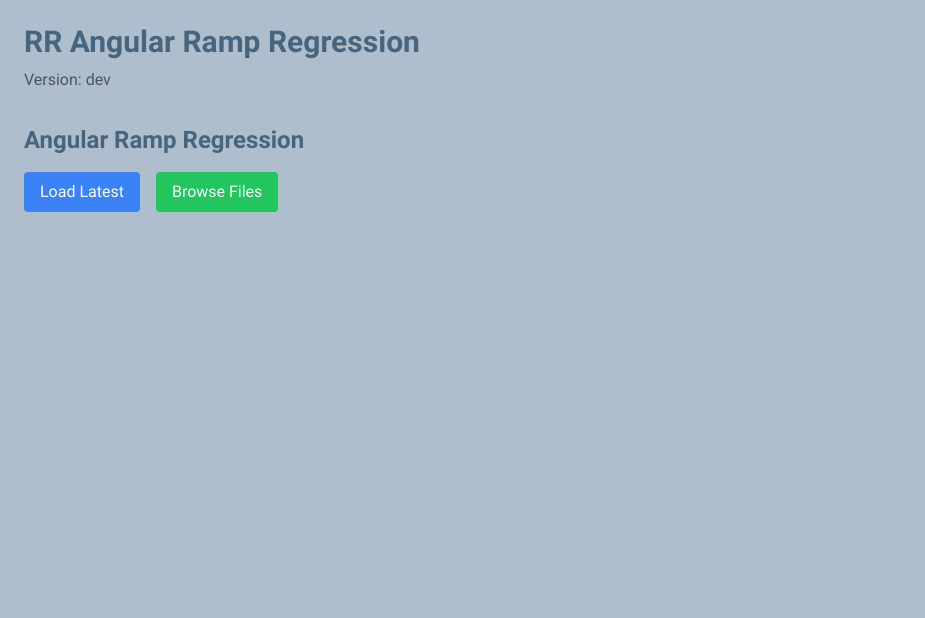
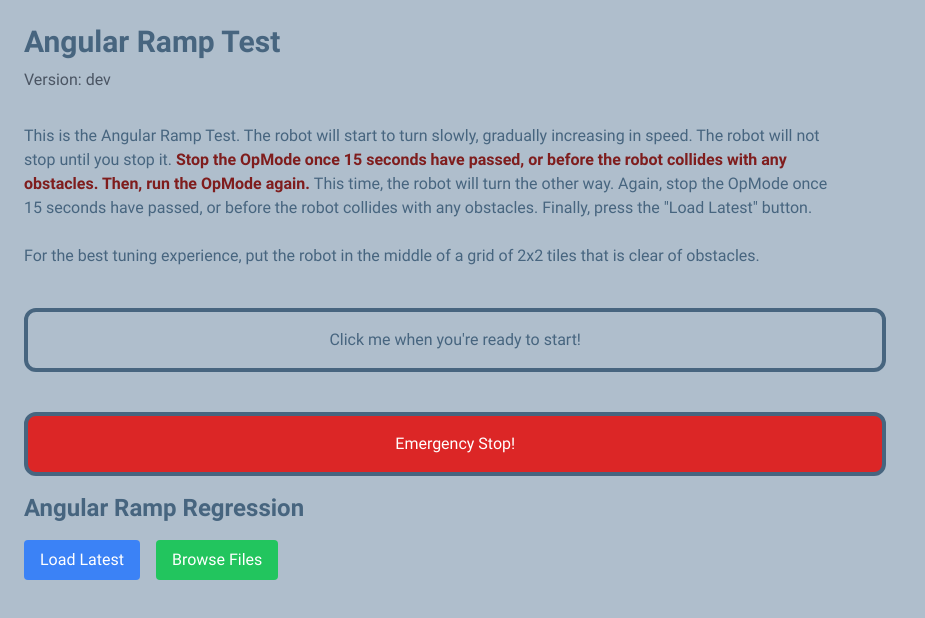
Before and after one commit to HermesFTC/Hermes, a React (Vite) app in the folder hermes-frontend/: page /hermes/angular-ramp in a window 1280 px wide. Shown: the top 618 px of the page, without its empty margins (0-925 px from the left). Built offline with nearby package versions, Linux system fonts and the light colour scheme.

Commit message:
feat: angular sysid pages

```diff
--- a/hermes-frontend/src/pages/sysid/AngularRampPage.tsx
+++ b/hermes-frontend/src/pages/sysid/AngularRampPage.tsx
@@ -1,17 +1,57 @@
+import { GenericButton } from '@/components/GenericButton';
+import { ImportantInstruction } from '@/components/TextModifications';
 import { AngularRampRegression } from '@/components/graph';
-import React from 'react';
+import TuningOpModeButton from '@/components/tuning/TuningOpModeButton';
+import { BASE_HERMES_URL, BASE_TUNING_CONFIG_PATH, TUNING_OPMODE_PATHS } from '@/constants';
+import { useSetConfigVariable } from '@/hooks/useConfigVariables';
+import { RunState } from '@/store/types/opmode';
+import React, { useState } from 'react';
+
+const CONFIG_PREFIX = BASE_TUNING_CONFIG_PATH + TUNING_OPMODE_PATHS.ANGULAR_RAMP;
 
 const AngularRampPage: React.FC = () => {
+  const setConfig = useSetConfigVariable();
+
+  const [runState, setRunState] = useState(RunState.IDLE);
+
+  const updateRunState = (runState: RunState) => {
+    setRunState(runState)
+    switch (runState) {
+      // once the test is done once, set the direction to reverse
+      case RunState.STOPPED:
+        setConfig(CONFIG_PREFIX + "direction", -1.0);
+        break;
+    }
+  }
+
   return (
     <div className="content p-6 w-full max-w-7xl mx-auto">
       <header className="mb-8">
-        <h1 className="text-3xl font-bold mb-2">RR Angular Ramp Regression</h1>
+        <h1 className="text-3xl font-bold mb-2">Angular Ramp Test</h1>
         <p className="text-gray-600 mb-4">Version: {import.meta.env.VITE_APP_VERSION || 'dev'}</p>
       </header>
 
-      <div className="w-full">
+      <div className="lg:w-2/3">
+        <p>
+          This is the Angular Ramp Test. The robot will start to turn slowly, gradually increasing in speed. The robot will not stop until you stop it.
+          <ImportantInstruction> Stop the OpMode once 15 seconds have passed, or before the robot collides with any obstacles. Then, run the OpMode again. </ImportantInstruction>
+           This time, the robot will turn the other way. Again, stop the OpMode once 15 seconds have passed, or before the robot collides with any obstacles.
+          Finally, press the "Load Latest" button.
+          <br></br><br></br>
+          For the best tuning experience, put the robot in the middle of a grid of 2x2 tiles that is clear of obstacles.
+        </p>
+
+      </div>
+
+      <div className="lg:mr-[30%]">
+        <TuningOpModeButton runState={runState} setRunState={updateRunState} opModeName="AngularRampTest"></TuningOpModeButton>
+      </div>
+
+      <div className="w-full mt-4">
         <AngularRampRegression />
       </div>
+
+      <GenericButton href={BASE_HERMES_URL + "/angular-step"} className={"p-4 rounded-xl mt-10 transition duration-500 " + (runState === RunState.STOPPED ? "opacity-100" : "none opacity-0") }>I'm ready to move on!</GenericButton>
     </div>
   );
 };
--- a/hermes-frontend/src/pages/sysid/AngularStepPage.tsx
+++ b/hermes-frontend/src/pages/sysid/AngularStepPage.tsx
@@ -1,17 +1,57 @@
+import { GenericButton } from '@/components/GenericButton';
+import { ImportantInstruction } from '@/components/TextModifications';
 import { AngularStepRegression } from '@/components/graph';
-import React from 'react';
+import TuningOpModeButton from '@/components/tuning/TuningOpModeButton';
+import { BASE_HERMES_URL, BASE_TUNING_CONFIG_PATH, TUNING_OPMODE_PATHS } from '@/constants';
+import { useSetConfigVariable } from '@/hooks/useConfigVariables';
+import { RunState } from '@/store/types/opmode';
+import React, { useState } from 'react';
+
+const CONFIG_PREFIX = BASE_TUNING_CONFIG_PATH + TUNING_OPMODE_PATHS.ANGULAR_STEP;
 
 const AngularStepPage: React.FC = () => {
+  const setConfig = useSetConfigVariable();
+
+  const [runState, setRunState] = useState(RunState.IDLE);
+
+  const updateRunState = (runState: RunState) => {
+    setRunState(runState)
+    switch (runState) {
+      // once the test is done once, set the direction to reverse
+      case RunState.STOPPED:
+        setConfig(CONFIG_PREFIX + "direction", -1.0);
+        break;
+    }
+  }
+
   return (
     <div className="content p-6 w-full max-w-7xl mx-auto">
       <header className="mb-8">
-        <h1 className="text-3xl font-bold mb-2">RR Angular Step Regression</h1>
+        <h1 className="text-3xl font-bold mb-2">Angular Step Test</h1>
         <p className="text-gray-600 mb-4">Version: {import.meta.env.VITE_APP_VERSION || 'dev'}</p>
       </header>
 
-      <div className="w-full">
+      <div className="lg:w-2/3">
+        <p>
+          This is the Angular Step Test. The robot will immediately attempt to turn at a fixed speed. The robot will not stop until you stop it.
+          <ImportantInstruction> Stop the OpMode once 10 seconds have passed, or before the robot collides with any obstacles. Then, run the OpMode again. </ImportantInstruction>
+           This time, the robot will turn the other way. Again, stop the OpMode once 10 seconds have passed, or before the robot collides with any obstacles.
+          Finally, press the "Load Latest" button.
+          <br></br><br></br>
+          For the best tuning experience, put the robot in the middle of a grid of 2x2 tiles that is clear of obstacles.
+        </p>
+
+      </div>
+
+      <div className="lg:mr-[30%]">
+        <TuningOpModeButton runState={runState} setRunState={updateRunState} opModeName="AngularStepTest"></TuningOpModeButton>
+      </div>
+
+      <div className="w-full mt-4">
         <AngularStepRegression />
       </div>
+
+      <GenericButton href={BASE_HERMES_URL + "/angular-step"} className={"p-4 rounded-xl mt-10 transition duration-500 " + (runState === RunState.STOPPED ? "opacity-100" : "none opacity-0") }>I'm ready to move on!</GenericButton>
     </div>
   );
 };
--- a/hermes-frontend/src/pages/sysid/ForwardStepPage.tsx
+++ b/hermes-frontend/src/pages/sysid/ForwardStepPage.tsx
@@ -1,7 +1,8 @@
+import { GenericButton } from '@/components/GenericButton';
 import { ImportantInstruction } from '@/components/TextModifications';
 import { ForwardStepRegression } from '@/components/graph';
 import TuningOpModeButton from '@/components/tuning/TuningOpModeButton';
-import { BASE_TUNING_CONFIG_PATH, TUNING_OPMODE_PATHS } from '@/constants';
+import { BASE_HERMES_URL, BASE_TUNING_CONFIG_PATH, TUNING_OPMODE_PATHS } from '@/constants';
 import { useSetConfigVariable } from '@/hooks/useConfigVariables';
 import { RunState } from '@/store/types/opmode';
 import React, { useState } from 'react';
@@ -50,6 +51,8 @@ const ForwardStepPage: React.FC = () => {
       <div className="w-full mt-4">
         <ForwardStepRegression />
       </div>
+
+      <GenericButton href={BASE_HERMES_URL + "/angular-ramp"} className={"p-4 rounded-xl mt-10 transition duration-500 " + (runState === RunState.STOPPED ? "opacity-100" : "none opacity-0") }>I'm ready to move on!</GenericButton>
     </div>
   );
 };
```
